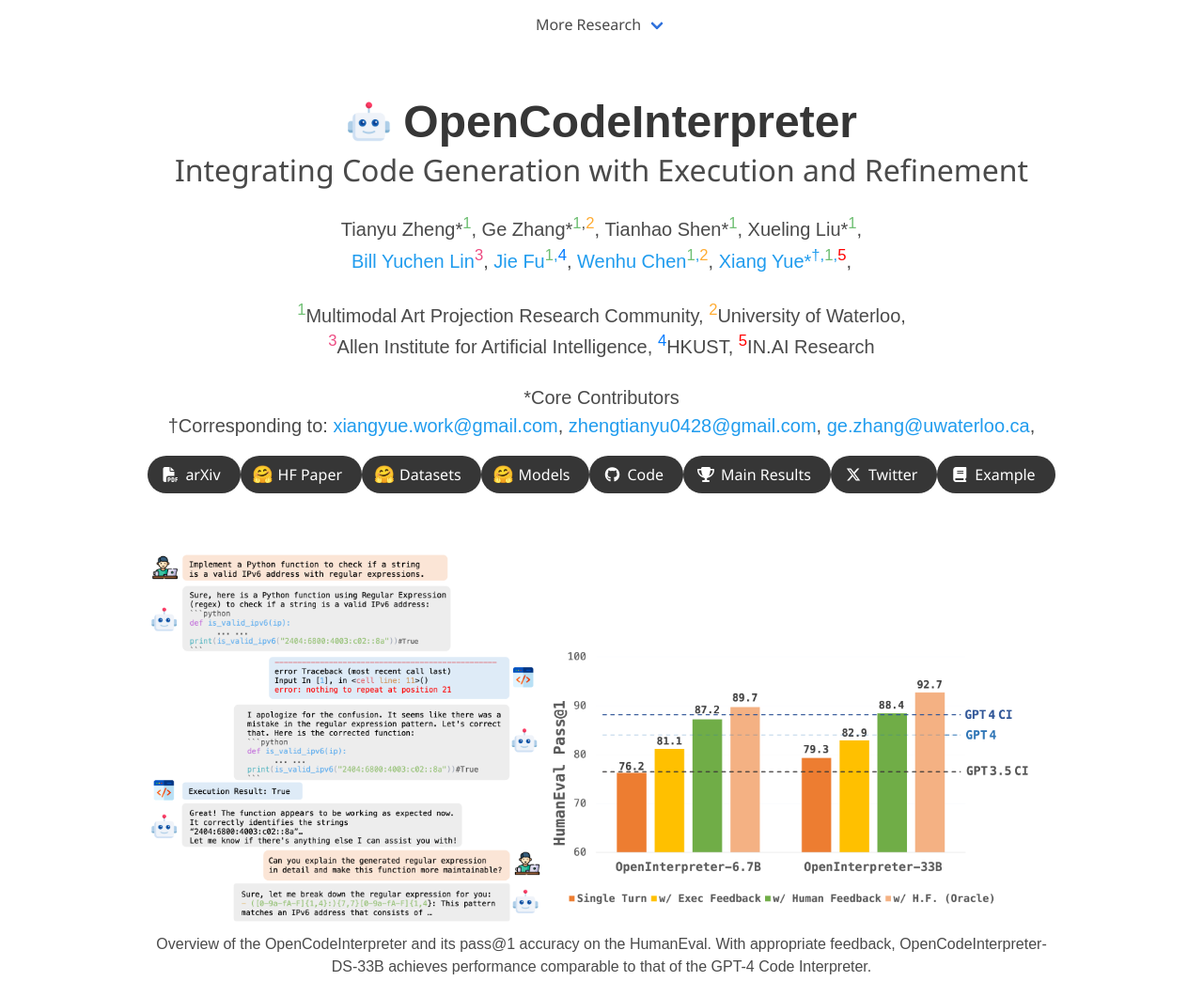
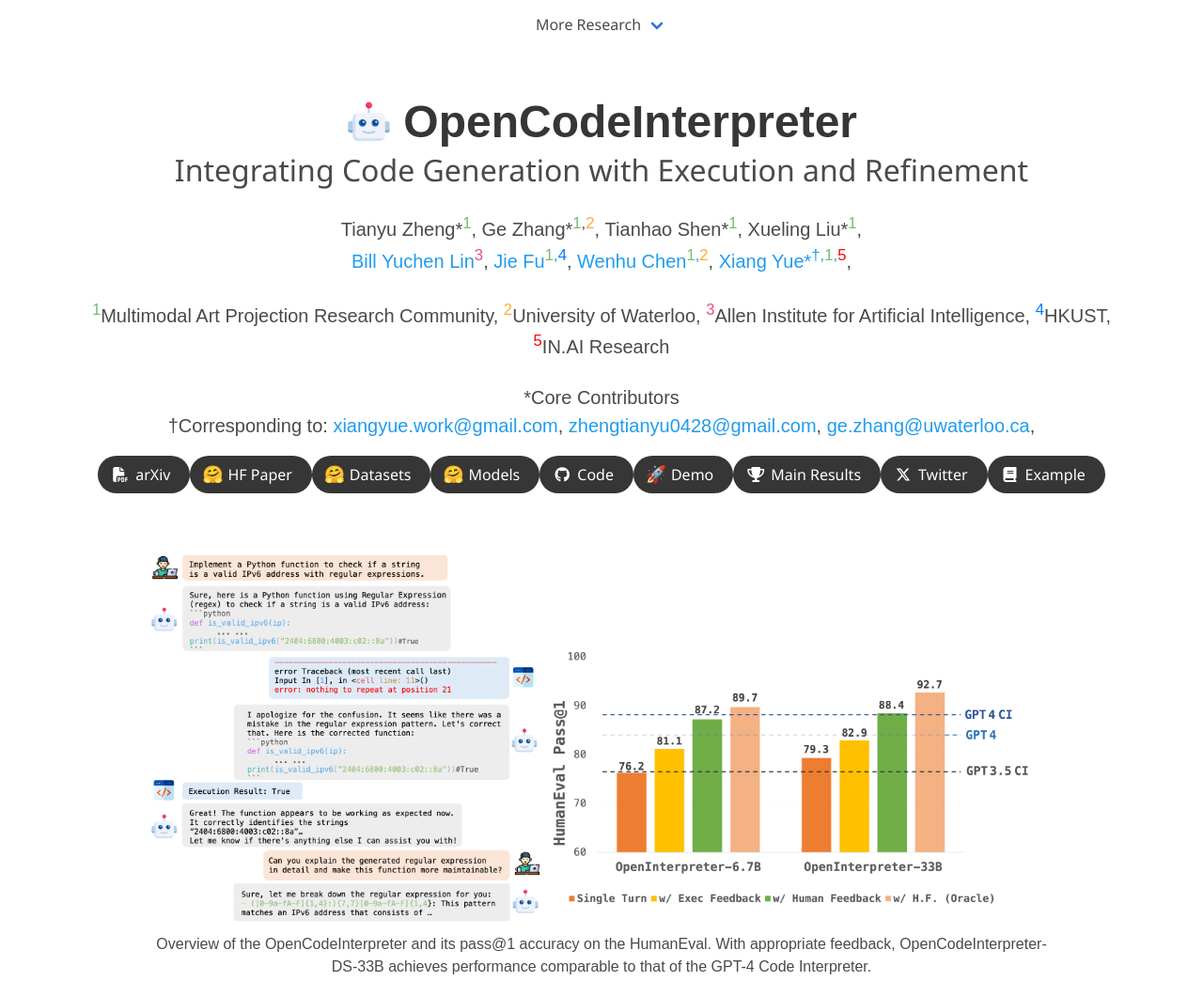
Before and after one commit to OpenCodeInterpreter/opencodeinterpreter.github.io, a plain HTML site: page index.html in a window 1280 px wide. Shown: the top 1044 px of the page at 94% size. Drawn offline with nearby package versions, Linux system fonts and the light colour scheme; a script that the page names is missing; some icons are missing; a web font is replaced by a local one.

Commit message:
Update index.html

```diff
--- a/index.html
+++ b/index.html
@@ -192,7 +192,17 @@
                   </a>
               </span>
               <!-- Dataset Link. -->
-
+              <span class="link-block">
+                <a href="https://huggingface.co/spaces/m-a-p/OpenCodeInterpreter_demo"
+                   class="external-link button is-normal is-rounded is-dark">
+                  <span class="icon">
+                      <!-- <i class="far fa-images"></i> -->
+                      <p style="font-size:18px">🚀</p>
+                      <!-- 🔗 -->
+                  </span>
+                  <span>Demo</span>
+                </a>
+              </span>
               <!-- Leaderboard Link. -->
               <span class="link-block">
                 <a href="#mainresults"
```
